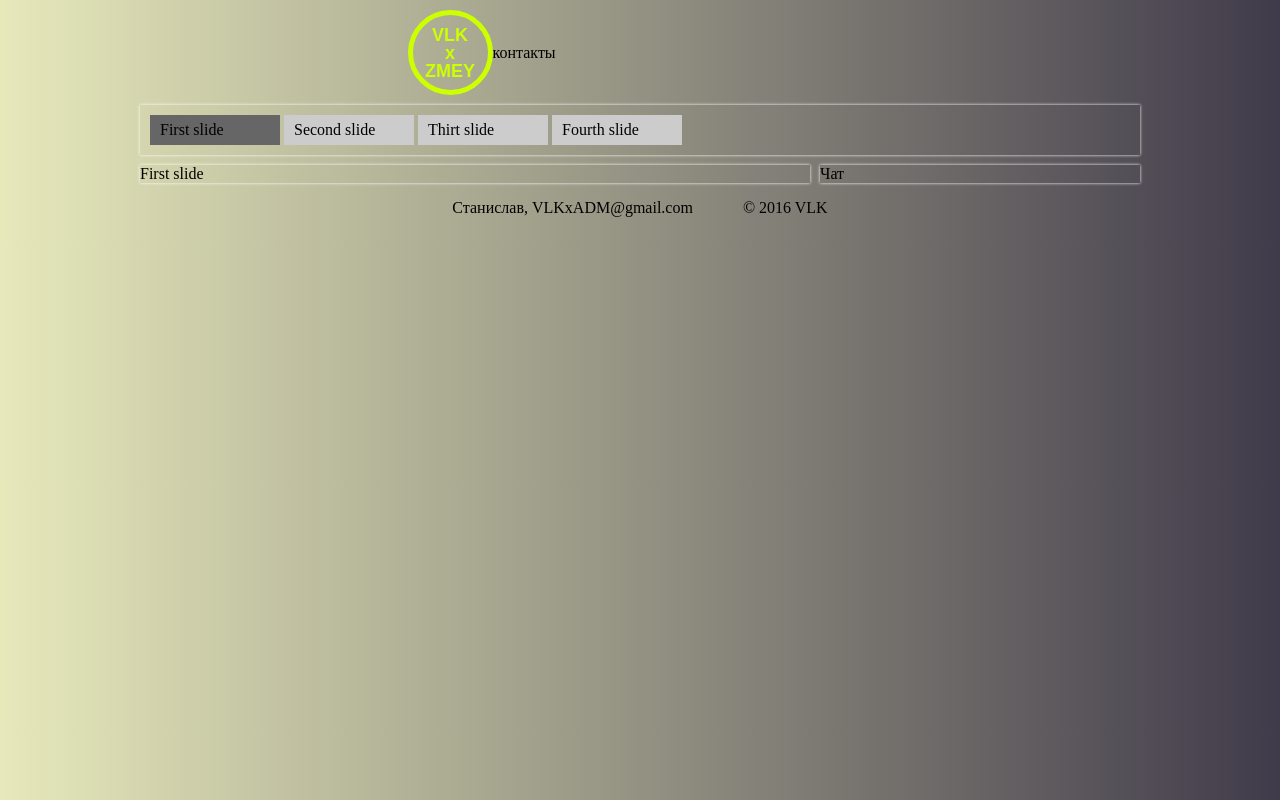
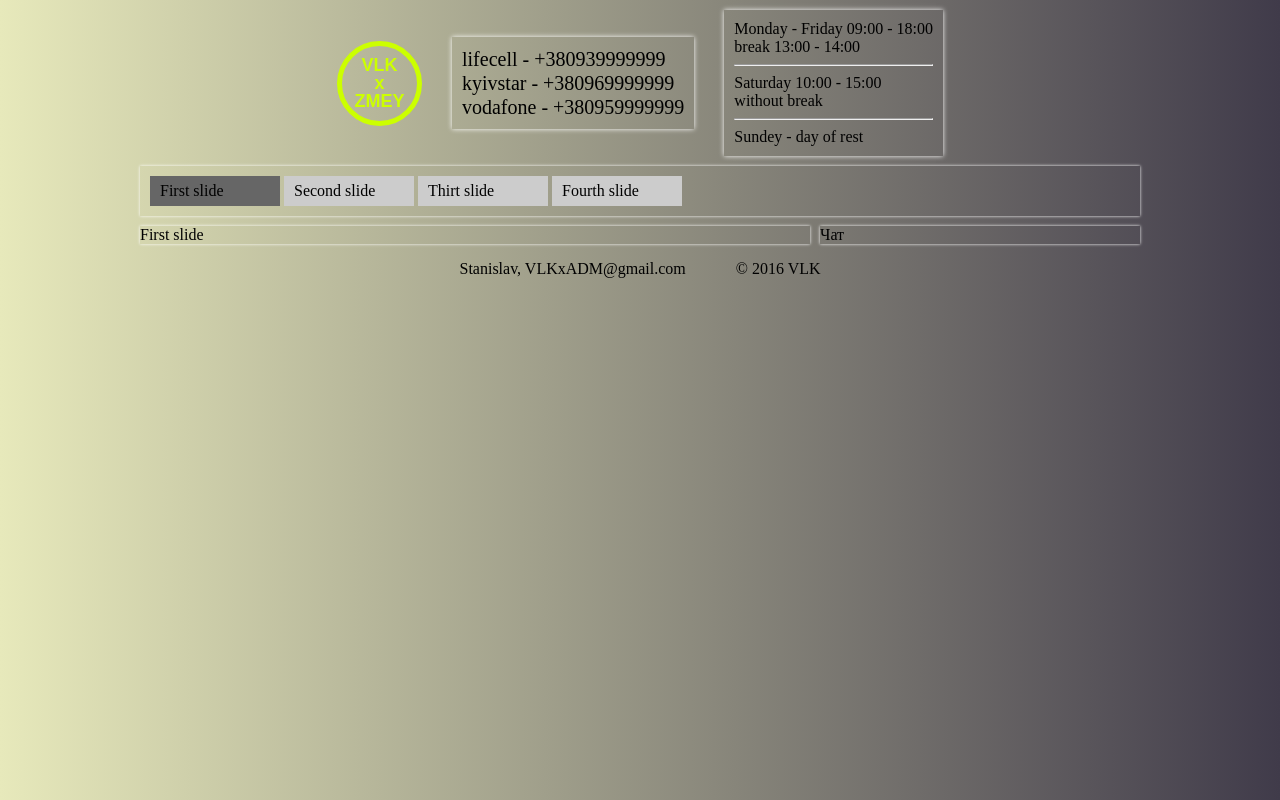
Before and after one commit to VLKxCMIT/vlkxzmey, a plain HTML site: page index.html in a window 1280 px wide. Drawn offline with Linux system fonts and the light colour scheme.

Commit message:
add tel & contacts

```diff
--- a/index.html
+++ b/index.html
@@ -13,7 +13,9 @@
 	<div class="page-container">
 		<header class="page-header">
 			<section class="logo"><div class="logo-text">VLK<br>x<br>ZMEY</div></section>
-			<aside class="contacts">контакты</aside>
+			<section class="contacts">lifecell - +380939999999<br>kyivstar - +380969999999<br>vodafone - +380959999999</section>
+			<section class="worktime">Monday - Friday   09:00 - 18:00<br>break 13:00 - 14:00<br><hr>Saturday   10:00 - 15:00<br>without break<br><hr>Sundey - day of rest
+</section>
 		</header>
 		<nav class="main-menu">
 		</nav>
@@ -43,7 +45,7 @@
 			<aside class="page-chat">Чат</aside>
 		</main>
 		<footer class="page-footer">
-			<section class="info">Станислав, VLKxADM@gmail.com</section>
+			<section class="info">Stanislav, VLKxADM@gmail.com</section>
 			<aside class="copyright">© 2016 VLK</aside>
 		</footer>
 	</div>
--- a/style.css
+++ b/style.css
@@ -33,8 +33,13 @@ body {
 	font-weight: bold;
 }
 .contacts {
-	float: right;
-	width: 380px;
+	line-height:24px;
+	font-size: 20px;
+}
+.contacts, .worktime {
+	margin-left: 30px;
+	padding: 10px;
+	box-shadow: 0 0 5px 0 white;
 }
 .main-menu {
 	height: 50px;
```
